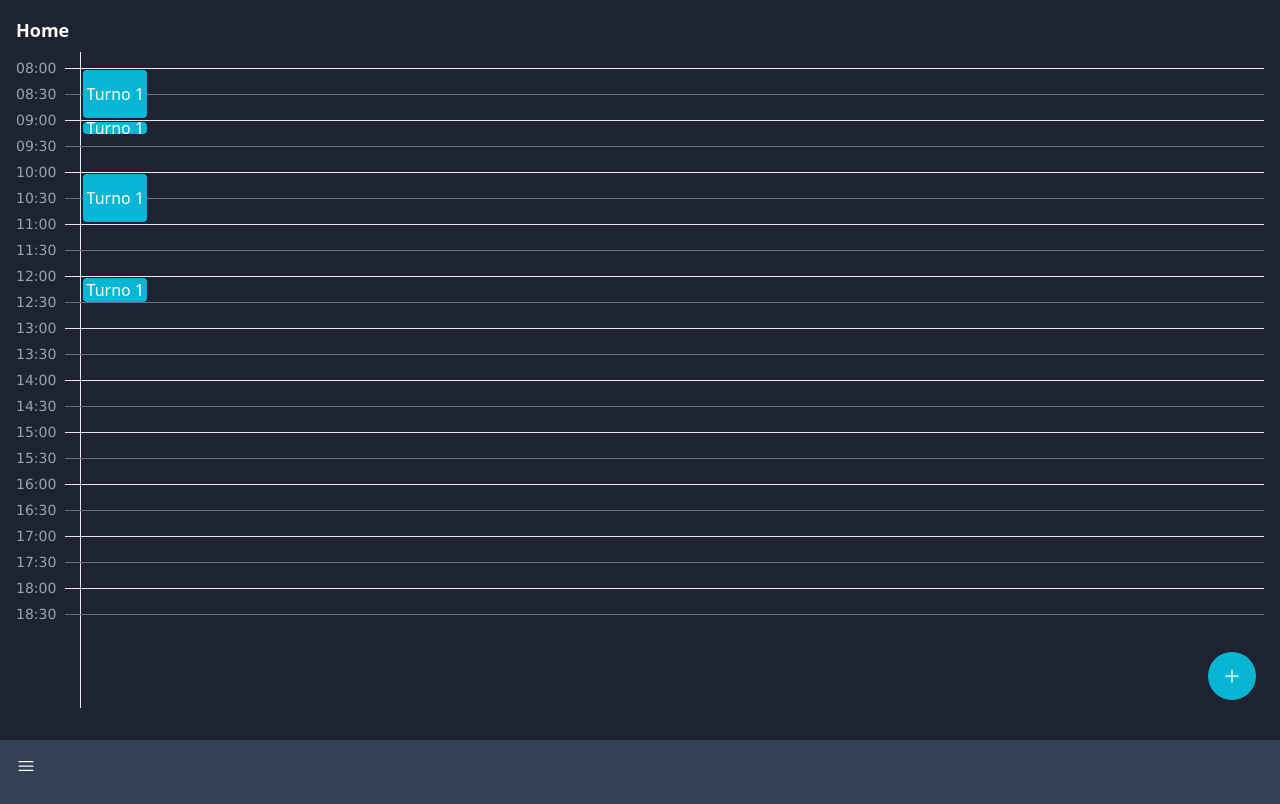
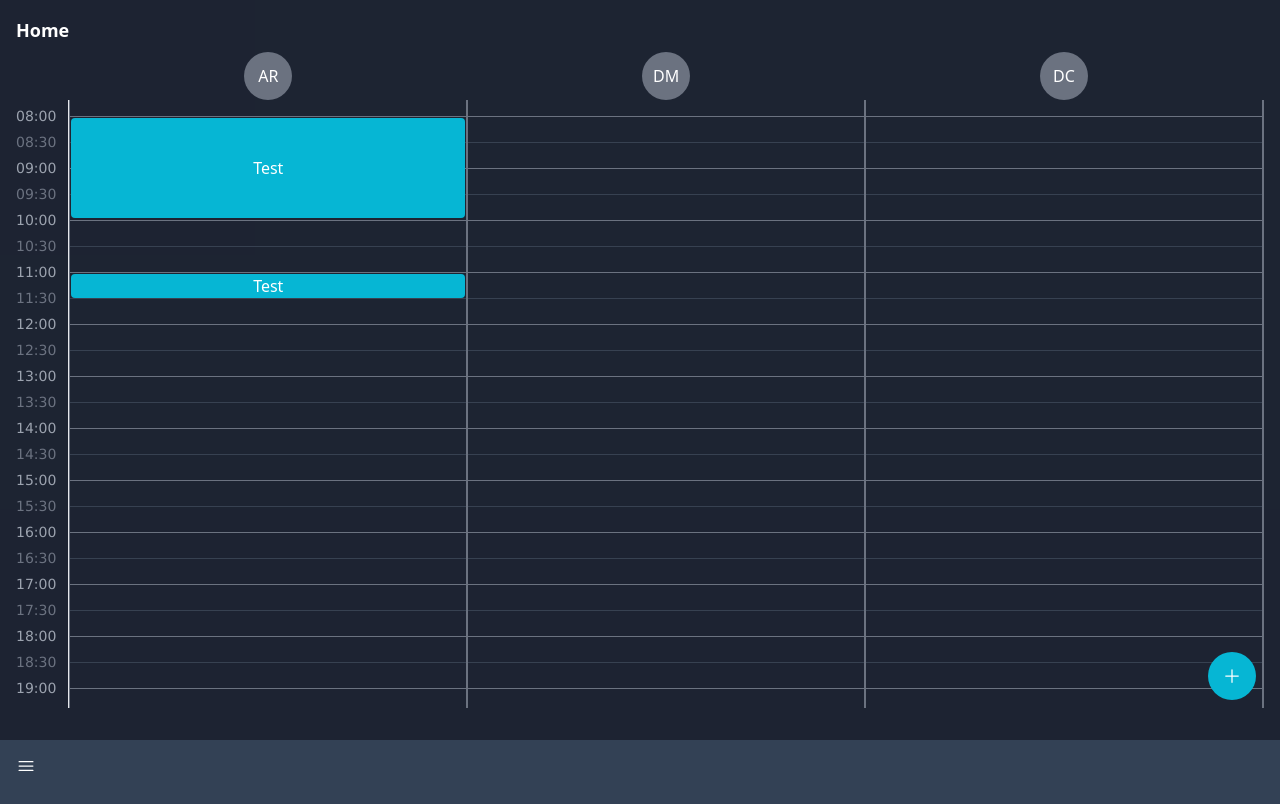
Before and after one commit to AbelClapton/dash-project, a Vue app: page / in a window 1280 px wide. Built offline with nearby package versions, Linux system fonts and the light colour scheme; what vue3-touch-events would draw is missing.

Commit message:
initial day view layout

```diff
--- /dev/null
+++ b/src/components/AppointmentsCalendar.vue
@@ -0,0 +1,71 @@
+<script setup>
+import { ref, onMounted } from 'vue'
+import PlusButton from '@/components/PlusButton.vue'
+import UserCalendar from '@/components/UserCalendar.vue'
+import BaseModal from './base/BaseModal.vue'
+
+const isModalOpen = ref(false)
+const markers = ref([])
+const employees = ref([
+	{
+		id: 1,
+		name: 'Abel Rodriguez',
+		events: [
+			{ id: 1, start: '08:00', end: '10:00', title: 'Test' },
+			{ id: 1, start: '11:00', end: '11:30', title: 'Test' },
+		],
+	},
+	{ id: 2, name: 'Dassiel Morales' },
+	{ id: 3, name: 'Denzel Companioni' },
+	{ id: 4, name: 'Marcos Yegua' },
+])
+
+onMounted(() => {
+	let h = 8
+	for (let i = 0; i < 25; i++) {
+		let H = h + Math.floor(i / 2)
+		if (H < 10) H = `0${H}`
+		markers.value.push(`${H}:${i % 2 === 0 ? '00' : '30'}`)
+	}
+})
+</script>
+
+<template>
+	<div class="h-full w-full flex relative">
+		<div class="w-full flex flex-col overflow-y-auto">
+			<!-- Time markers -->
+			<div class="w-full flex">
+				<div class="flex flex-col gap-1.5 border-r mt-12 pr-3 pt-1.5">
+					<span
+						class="text-gray-400 even:text-gray-500 font-light text-sm"
+						v-for="(marker, index) in markers"
+						:key="index"
+					>
+						{{ marker }}
+					</span>
+				</div>
+
+				<!-- Employee Day View -->
+				<div class="w-full flex overflow-x-auto">
+					<UserCalendar
+						v-for="employee in employees"
+						:key="employee.id"
+						:user="employee"
+					/>
+				</div>
+			</div>
+		</div>
+
+		<!-- Employees Calendar -->
+		<!-- <UserCalendar v-for="employee in employees" :key="employee.id" /> -->
+
+		<BaseModal :isOpen="isModalOpen" />
+		<PlusButton />
+	</div>
+</template>
+
+<style scoped>
+span {
+	font-family: Verdana, Geneva, Tahoma, sans-serif;
+}
+</style>
--- a/src/components/Calendar.vue
+++ /dev/null
@@ -1,61 +0,0 @@
-<script setup>
-import { ref, onMounted } from 'vue'
-import PlusButton from '@/components/PlusButton.vue'
-import CalendarEvent from '@/components/CalendarEvent.vue'
-import BaseModal from './base/BaseModal.vue';
-
-const isModalOpen = ref(false)
-const markers = ref([])
-const events = ref([
-  { id: 1, title:"Turno 1", start: "08:00", end: "09:00" },
-  { id: 2, title:"Turno 1", start: "10:00", end: "11:00" },
-  { id: 3, title:"Turno 1", start: "12:00", end: "12:30" },
-  { id: 4, title:"Turno 1", start: "09:45", end: "10:00" },
-])
-
-onMounted(() => {
-  let h = 8
-  for (let i = 0; i < 22; i++) {
-    let H = h + Math.floor(i/2)
-    if (H < 10) H = `0${H}`
-    markers.value.push(`${H}:${i%2===0?'00':'30'}`)
-  }
-})
-
-</script>
-
-<template>
-  <div class="h-full w-full flex overflow-y-auto relative">
-    <div class="flex flex-col gap-1.5 border-r pr-6 pt-1.5">
-      <span
-        class="text-gray-400 font-light text-sm"
-        v-for="(marker, index) in markers"
-        :key="index"
-      >
-        {{ marker }}
-      </span>
-    </div>
-    <div class="h-full w-full pt-4 pl-2 -ml-6 relative">
-      <div
-        class="h-[1.625rem] w-full border-t-[0.5px] even:border-t-gray-500"
-        v-for="(_, index) in markers"
-        :key="index"
-      >
-      </div>
-      <CalendarEvent
-        v-for="event in events"
-        :key="event.id"
-        :event="event"
-        @click="alert('clicked')"
-      />
-    </div>
-    <BaseModal :isOpen="isModalOpen" />
-    <PlusButton />
-  </div>
-</template>
-
-<style scoped>
-span {
-  font-family: Verdana, Geneva, Tahoma, sans-serif;
-}
-</style>
--- a/src/components/CalendarEvent.vue
+++ b/src/components/CalendarEvent.vue
@@ -11,32 +11,35 @@ const styleObject = ref({
 })
 
 const calculateTop = () => {
-  const sh = parseInt(props.event.start.slice(0,2))
-  return `${1 + (sh - 8) * 3.25}rem`
+	const sh = parseInt(props.event.start.slice(0, 2))
+	return `${4 + (sh - 8) * 3.25}rem`
 	//return `${(sh - 8) * 8}rem`
 }
 
 const calculateHeight = () => {
-  const s = new Date(`2000-01-01T${props.event.start}:00`)
-  const e = new Date(`2000-01-01T${props.event.end}:00`)
-
-  const h = ((e - s) / (15 * 60 * 1000) * 0.75)
+	const diff = getDiff(props.event.start, props.event.end)
+	const h = (diff / (15 * 60 * 1000)) * 0.8
 	return `${h}rem`
 }
 
+function getDiff(start, end) {
+	const s = new Date(`2000-01-01T${start}:00`)
+	const e = new Date(`2000-01-01T${end}:00`)
+
+	return e - s
+}
+
 onMounted(() => {
-  console.log('height: ', calculateHeight(), ', duration: ', props.event.start, '-', props.event.end)
 	styleObject.value.height = calculateHeight()
 	styleObject.value.top = calculateTop()
 })
 </script>
 
 <template>
+	<div class="w-full absolute left-0 pt-0.5 pr-1 ml-0.5" :style="styleObject">
 		<div
-    class="w-16 absolute left-6 mt-0.5 ml-0.5"
-    :style="styleObject"
+			class="h-full w-full bg-cyan-500 rounded flex items-center justify-center"
 		>
-    <div class="h-full w-full bg-cyan-500 rounded flex items-center justify-center">
 			<span class="text-center">
 				{{ event.title }}
 			</span>
--- /dev/null
+++ b/src/components/UserCalendar.vue
@@ -0,0 +1,50 @@
+<script setup>
+import { computed } from 'vue'
+import CalendarEvent from '@/components/CalendarEvent.vue'
+const props = defineProps({
+	user: Object,
+})
+
+// TODO: refactor into a composable for an Avatar component
+const initials = computed(() => {
+	const words = props.user.name.split(' ')
+
+	const initials = []
+	for (let i = 0; i < 2 && i < words.length; i++)
+		initials.push(words[i].slice(0, 1))
+
+	return initials.join('')
+})
+</script>
+
+<template>
+	<div
+		class="w-full flex flex-col items-center justify-center min-w-[33.3%] relative"
+	>
+		<!-- TODO: Refactor into a SFC -->
+		<!-- Avatar -->
+		<div class="flex items-center justify-center h-12 w-12">
+			<div
+				class="h-12 w-12 flex items-center justify-center rounded-full bg-gray-500 text-white outline-cyan-500"
+			>
+				{{ initials }}
+			</div>
+		</div>
+
+		<!-- Grid -->
+		<div class="w-full border-x border-x-gray-500 pt-4 flex flex-col">
+			<div
+				class="h-[1.625rem] border-t-[0.031rem] even:border-t-gray-700 odd:border-t-gray-500"
+				v-for="index in 25"
+				:key="index"
+			></div>
+		</div>
+
+		<!-- User Events -->
+		<CalendarEvent
+			v-for="event in user.events"
+			:key="event.id"
+			:event="event"
+		/>
+	</div>
+</template>
--- a/src/views/HomeView.vue
+++ b/src/views/HomeView.vue
@@ -1,10 +1,10 @@
 <script setup>
-import BaseView from '../components/base/BaseView.vue';
-import Calendar from '@/components/Calendar.vue'
+import BaseView from '@/components/base/BaseView.vue'
+import AppointmentsCalendar from '@/components/AppointmentsCalendar.vue'
 </script>
 
 <template>
 	<BaseView title="Home">
-    <Calendar />
+		<AppointmentsCalendar />
 	</BaseView>
 </template>
```
Lines whose indentation alone changed are shown as unchanged.
